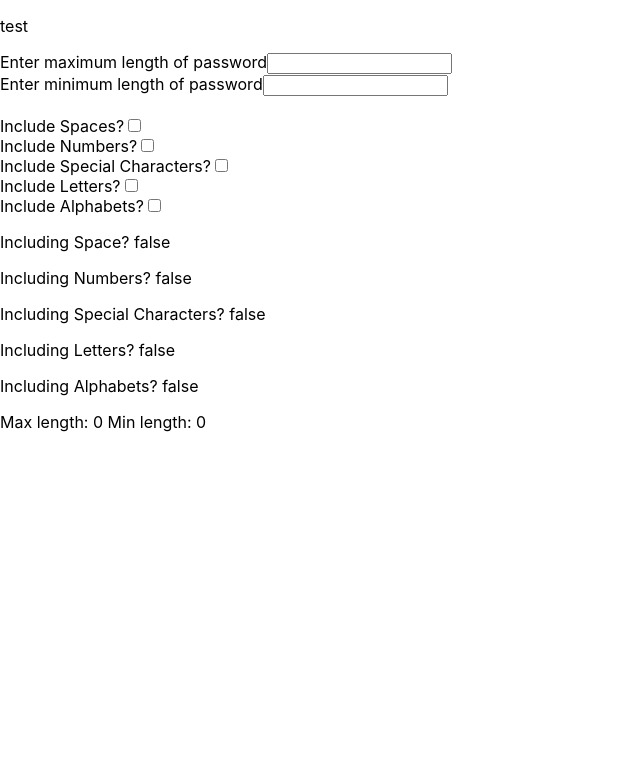
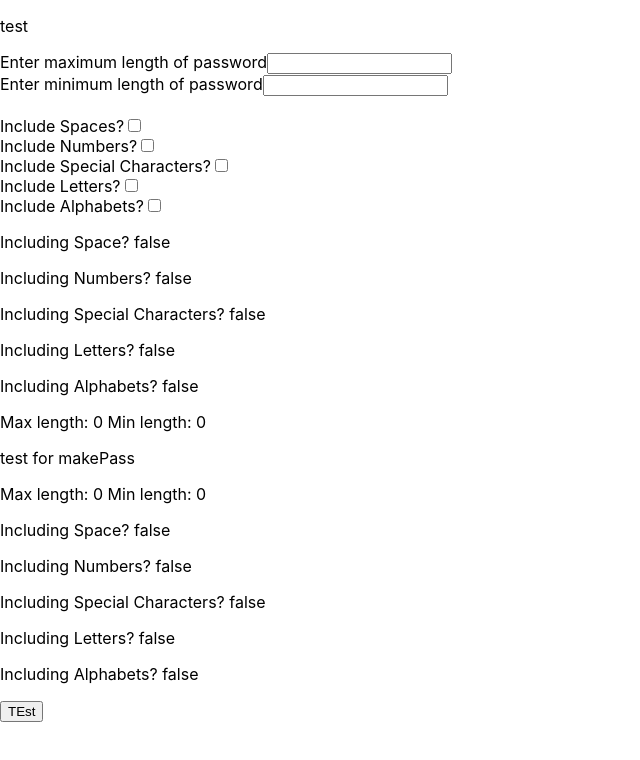
Before and after one commit to saptarshi543/passwordGenerator, a React (Create React App) app: page / in a window 1280 px wide. Shown: the top 760 px of the page, without its empty margins (0-640 px from the left). Built offline with nearby package versions, Linux system fonts and the light colour scheme.

Commit message:
created MakePass.passed data from checkbox to MakePass

```diff
--- a/src/Checkbox.js
+++ b/src/Checkbox.js
@@ -1,5 +1,7 @@
 //import React from "react";
 import * as React from 'react';
+import MakePass from './MakePass';
+
 function Checkbox(){
 	const [max, setMax]=React.useState(0);
 	const [min,setMin]=React.useState(0);
@@ -51,7 +53,12 @@ return(
 	<p> Including Letters? {letters.toString()}</p>
 	<p> Including Alphabets? {alphabets.toString()}</p>
 
-	<p> Max length: {max} Min length: {min}</p>
+	<p> Max length: {max} Min length: {min} </p>
+
+
+
+
+	<MakePass max={max} min={min} space={space} num={num} spc_char={special} letters={letters} alphabets={alphabets}/>
 	</div>
 );
 }
--- /dev/null
+++ b/src/MakePass.js
@@ -0,0 +1,30 @@
+import React from "react";
+
+function MakePass(props){
+	function random( max,min){//this function is working...
+	min=Math.ceil(min);max=Math.floor(max);
+	return Math.floor(Math.random()*(max-min)+min)}
+	function make(){
+	var len_of_pass=random(props.max, props.min);
+		//window.alert(len_of_pass);
+	}
+return(
+<div>
+
+<p>test for makePass</p>
+<p>Max length: {props.max} Min length: {props.min}</p>
+
+
+
+	<p> Including Space? {props.space.toString()}</p>
+	<p> Including Numbers? {props.num.toString()}</p>
+	<p> Including Special Characters? {props.spc_char.toString()}</p>
+	<p> Including Letters? {props.letters.toString()}</p>
+	<p> Including Alphabets? {props.alphabets.toString()}</p>
+
+<button type="button" onChange={make()}> TEst</button>
+	</div>
+);
+}
+
+export default MakePass;
```
